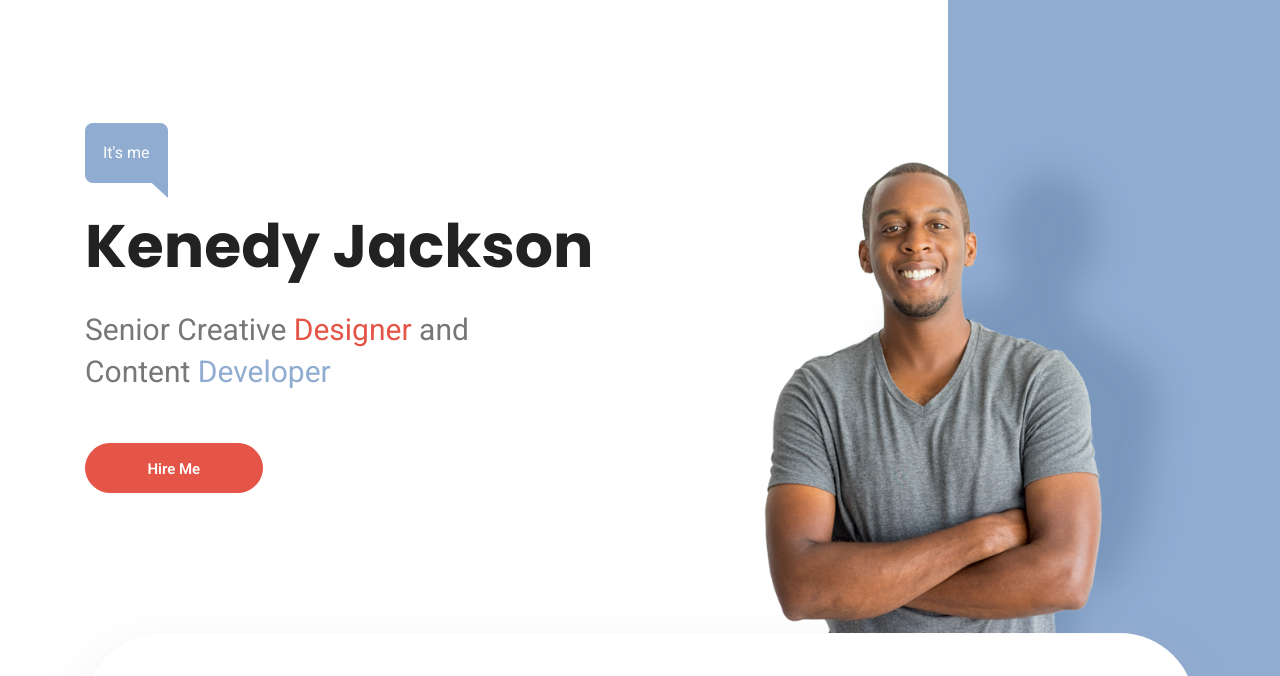
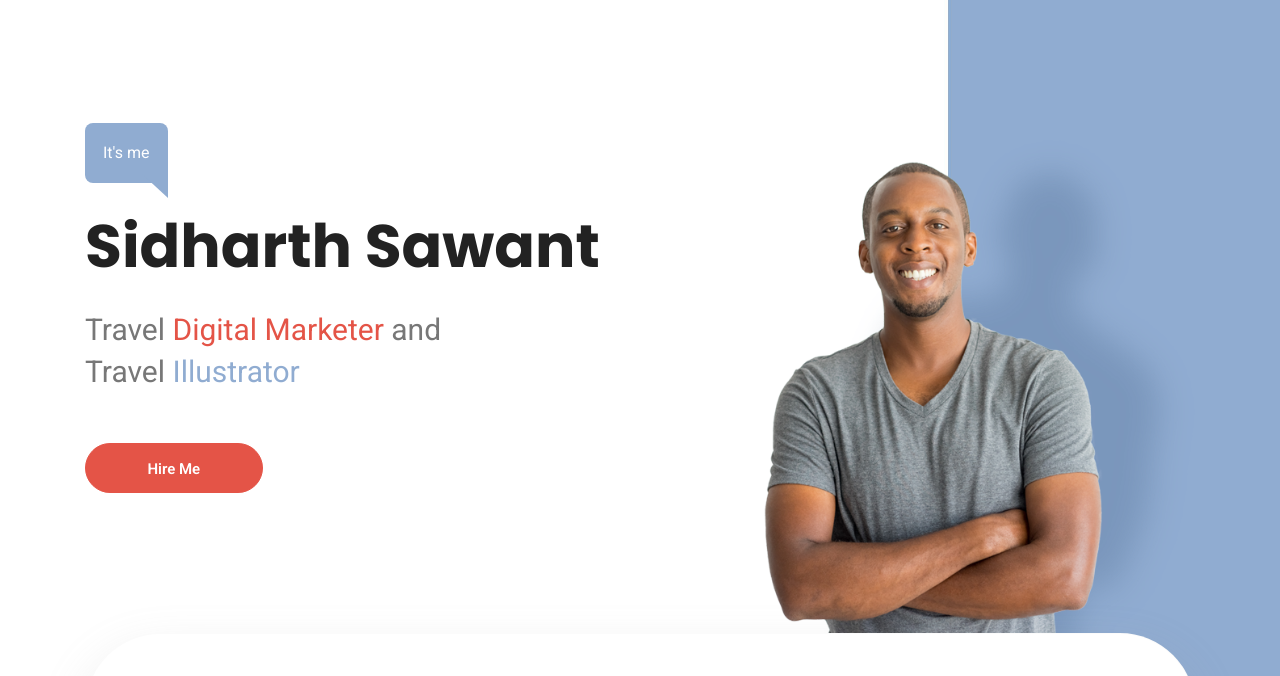
Before and after one commit to sidharthsawantweb/sidharthwebsite, a plain HTML site: page index.html in a window 1280 px wide. Shown: the part 92-768 px from the top of the page. Drawn offline with nearby package versions, Linux system fonts and the light colour scheme; some packages are replaced by stand-ins of ours.

Commit message:
changed profile

```diff
--- a/index.html
+++ b/index.html
@@ -83,12 +83,12 @@
 			<div class="row fullscreen d-flex align-items-center">
 				<div class="banner-content col-lg-6 col-md-12 justify-content-center ">
 					<div class="me wow fadeInDown" data-wow-duration="1s" data-wow-delay="1.2s">It's me</div>
-					<h1 class="wow fadeInUp" data-wow-duration="1s" data-wow-delay="1.7s">Kenedy Jackson</h1>
+					<h1 class="wow fadeInUp" data-wow-duration="1s" data-wow-delay="1.7s">Sidharth Sawant</h1>
 					<div class="designation mb-50 wow fadeInUp" data-wow-duration="1s" data-wow-delay="2.1s">
-						Senior Creative
-						<span class="designer">Designer</span>
-						and Content
-						<span class="developer">Developer</span>
+						Travel
+						<span class="designer">Digital Marketer</span>
+						and Travel
+						<span class="developer">Illustrator</span>
 					</div>
 					<a href="#" class="primary-btn" data-text="Hire Me">
 						<span>H</span>
```
